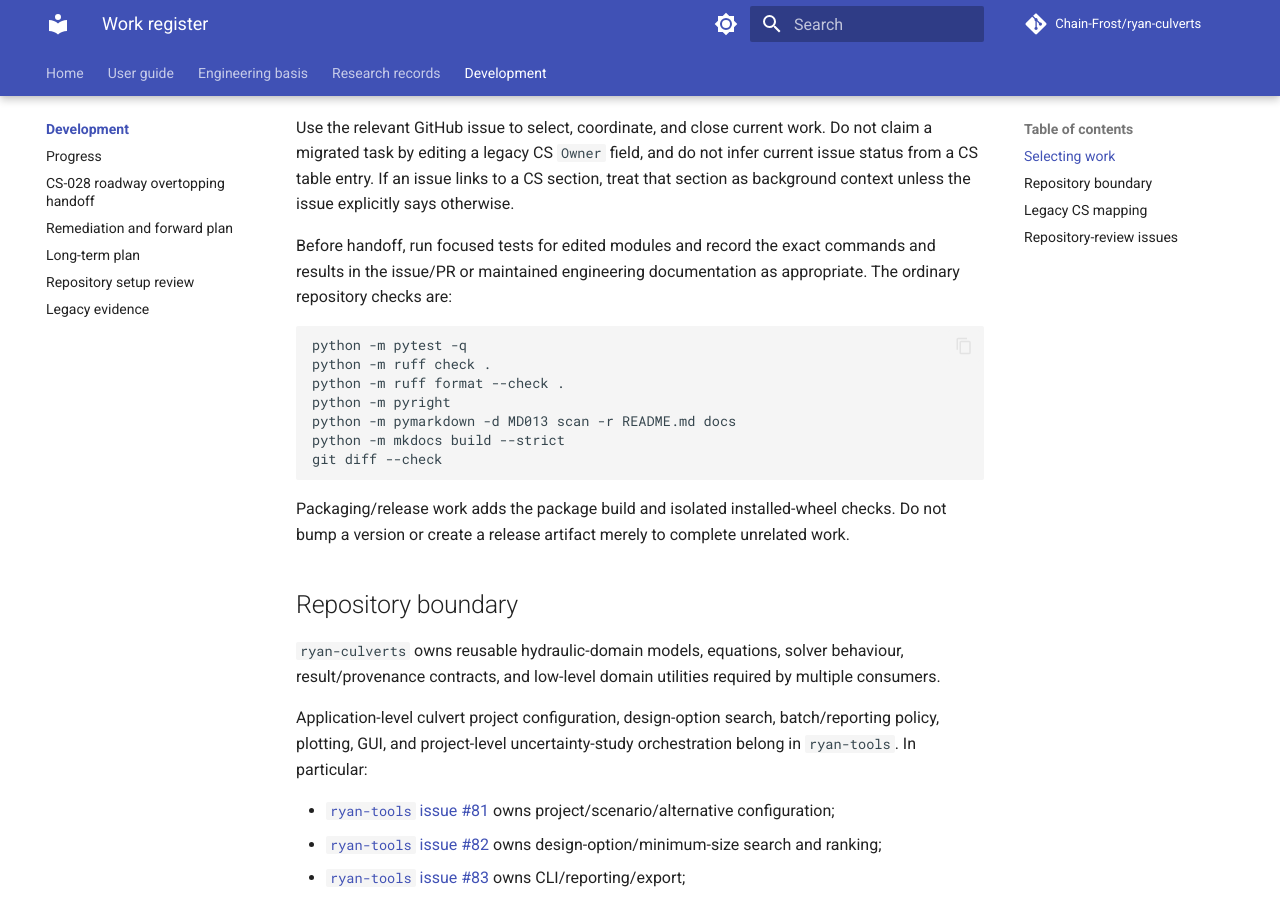
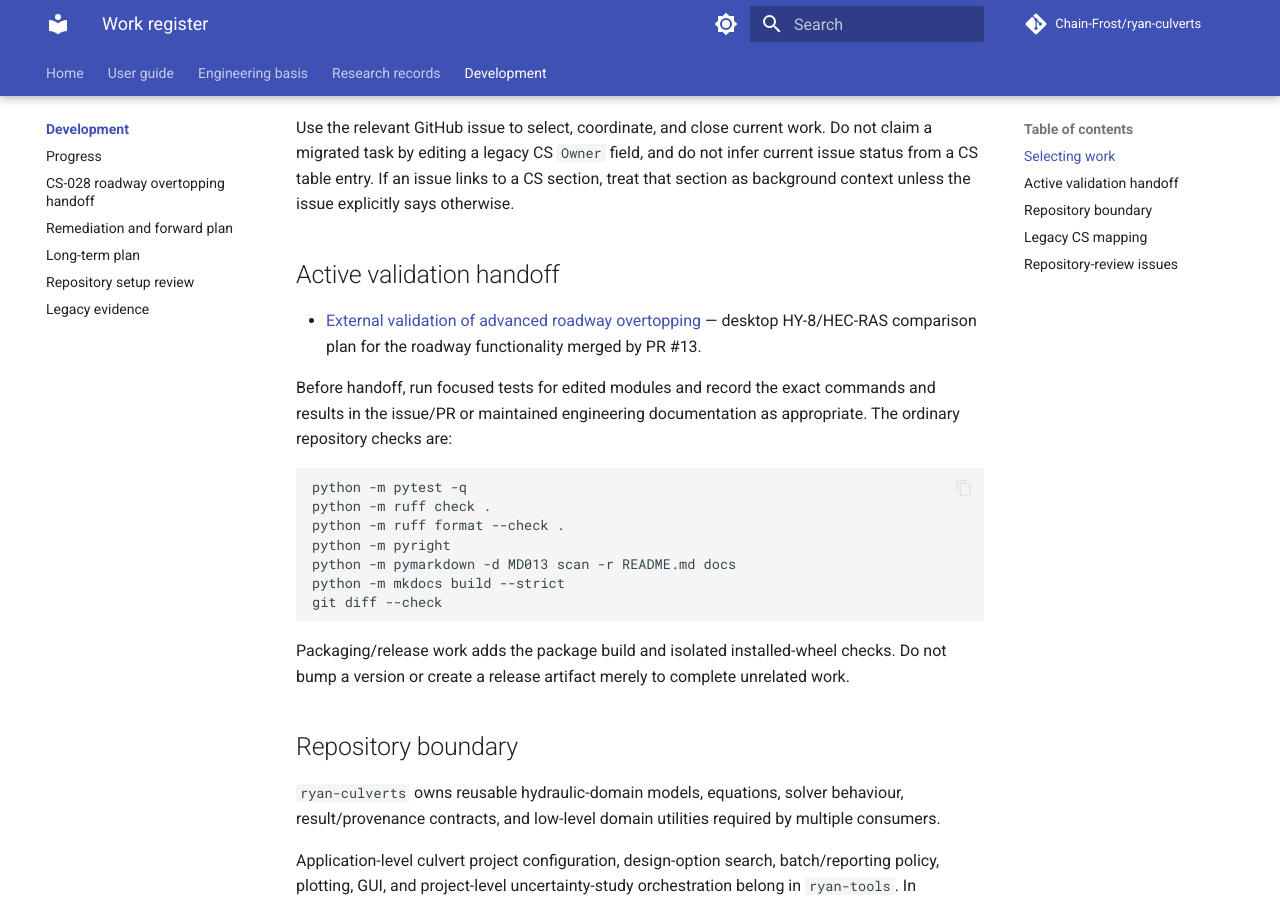
Before and after one commit to Chain-Frost/ryan-culverts, an MkDocs documentation site: the page built from docs/work/README.md, in a window 1280 px wide and 900 px high, scrolled down 348 px. Built offline with MkDocs 1.6.1 and Material for MkDocs 9.7.7, drawn with Linux system fonts in a browser that asks for light colours; comment, search, counter and statistics services are not loaded.

Commit message:
docs: index roadway overtopping validation handoff

```diff
--- a/docs/work/README.md
+++ b/docs/work/README.md
@@ -14,6 +14,10 @@ Use the relevant GitHub issue to select, coordinate, and close current work. Do
 migrated task by editing a legacy CS `Owner` field, and do not infer current issue status
 from a CS table entry. If an issue links to a CS section, treat that section as background
 context unless the issue explicitly says otherwise.
+
+## Active validation handoff
+
+- [External validation of advanced roadway overtopping](2026-10-05-roadway-overtopping-external-validation.md) — desktop HY-8/HEC-RAS comparison plan for the roadway functionality merged by PR #13.
 
 Before handoff, run focused tests for edited modules and record the exact commands and
 results in the issue/PR or maintained engineering documentation as appropriate. The
```
